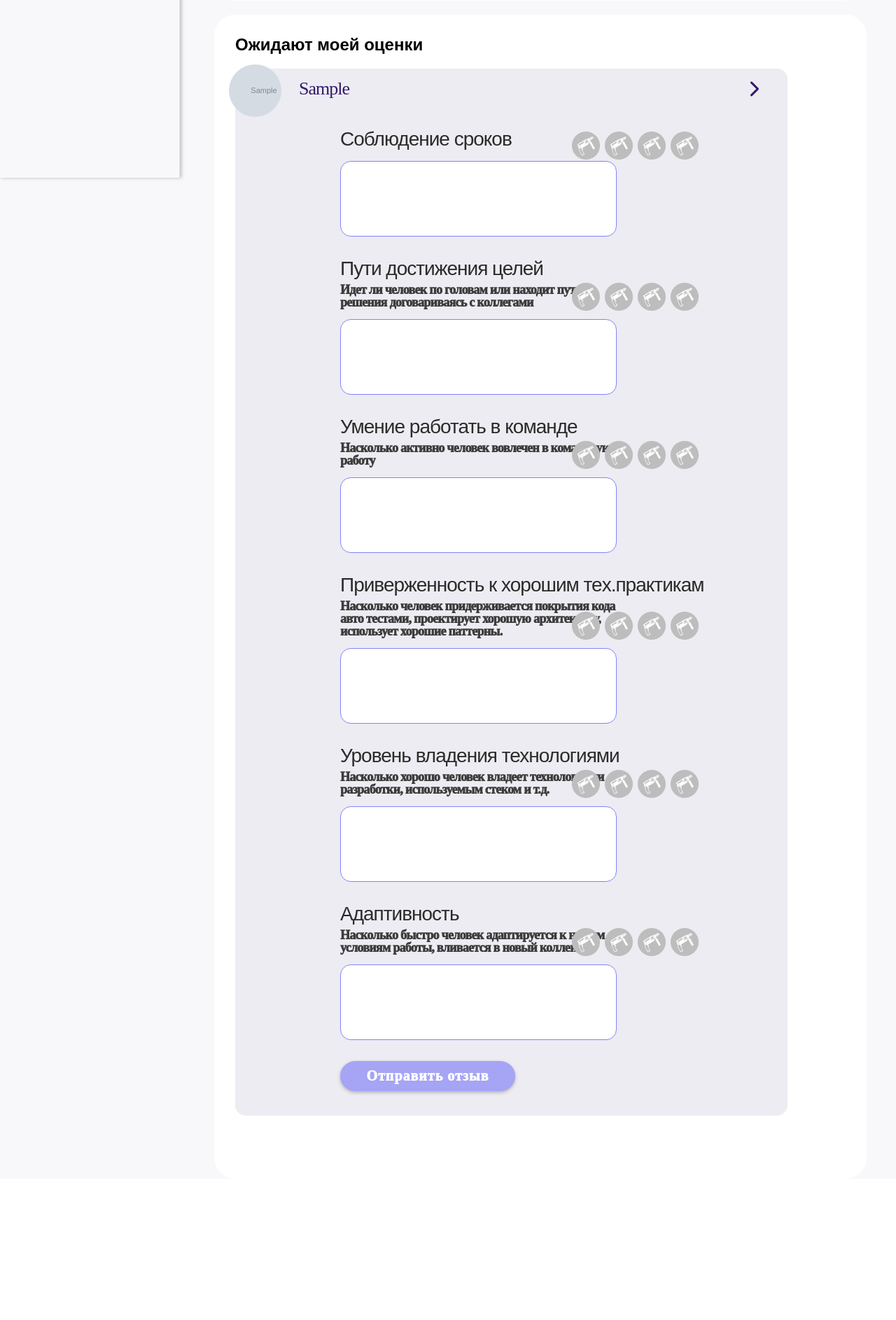
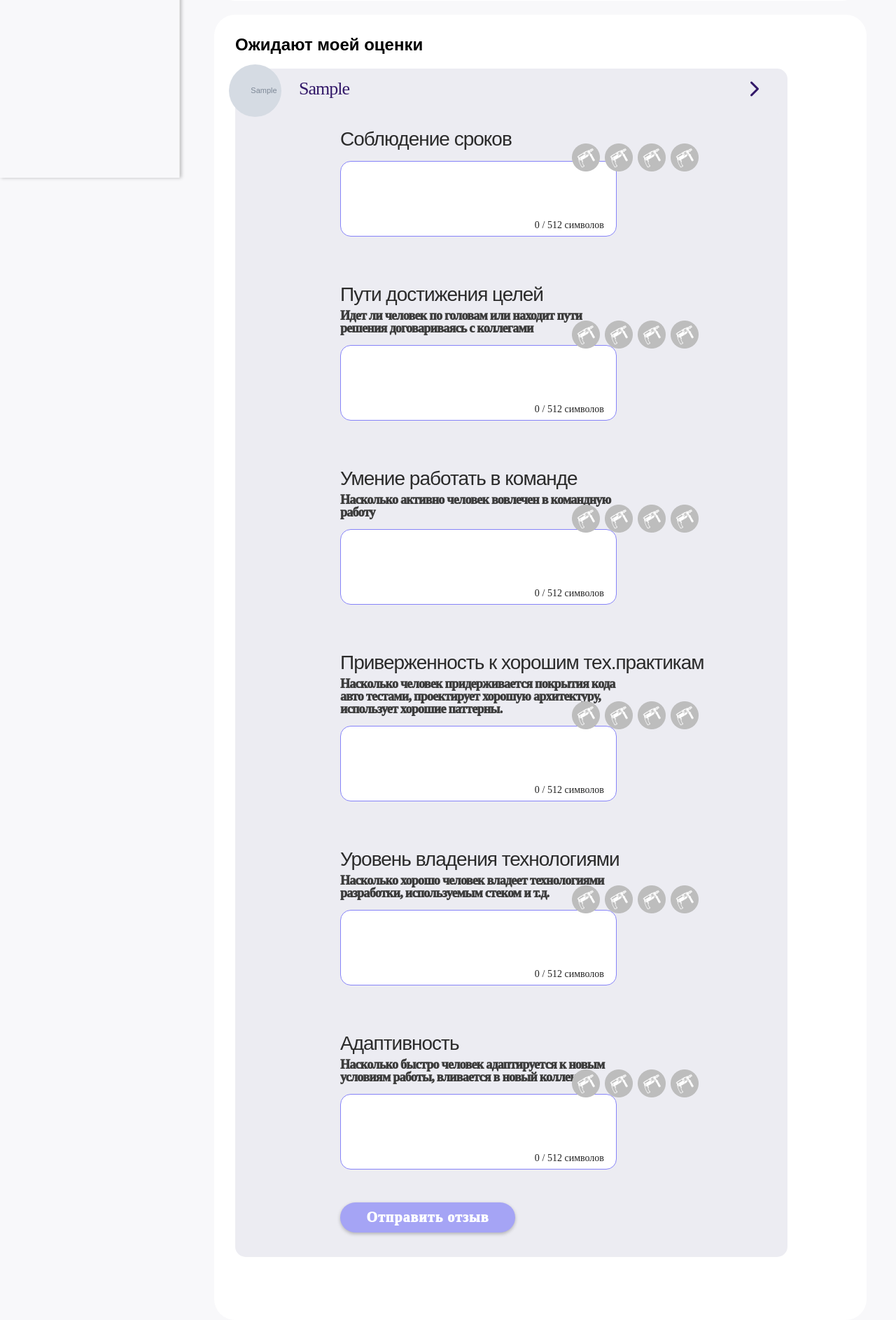
Before and after one commit to snooperv/perforator-back, a Django app: page /perforator/irate/ in a window 1280 px wide, after a click that opens the changed part. Shown: the part 546-2432 px from the top of the page at 70% size. Before the commit the page ends 2140 px from the top, so only its background shows below. Run offline with Django 3.2, Linux system fonts and the light colour scheme; a user stored in the database is signed in; tables that the repository leaves empty hold one stand-in row (values such as "Sample post"); grey boxes marked "Sample" are stand-in pictures; some libraries are stand-ins or nearby versions; some web fonts are replaced.

Commit message:
Добавил текст оценке в "я оцениваю", подключил счетчик символов в "я оцениваю" и "селф ревью"

```diff
--- a/api/perforator/static/css/me-estimate.css
+++ b/api/perforator/static/css/me-estimate.css
@@ -1,4 +1,9 @@
-
+.text_rate {
+    position: absolute;
+    margin-top: 50px;
+    margin-right: -88px;
+    width: 270px;
+}
 
 b {
     background-color: #edbd31;
@@ -31,14 +36,12 @@ b {
 
 
 .rating input:hover + label,
-.rating input:checked + label
-{
+.rating input:checked + label {
     filter: grayscale(0);
 }
 
-.rating input:not(:checked) ~ label:hover ,
-.rating input:not(:checked) ~ label:hover ~ label
-{
+.rating input:not(:checked) ~ label:hover,
+.rating input:not(:checked) ~ label:hover ~ label {
     filter: grayscale(0);
 }
 
@@ -63,7 +66,6 @@ b {
     width: 275px;
     display: none;
 }
-
 
 
 .main-title {
@@ -301,6 +303,23 @@ input[type=submit]:active {
     transform: scale(0.95)
 }
 
+.char-count {
+    text-align: right;
+    font-size: 14px;
+    position: relative;
+    top: -55px;
+    right: 41%;
+}
+
+.chars, .max {
+    font-size: 14px !important;
+    position: relative;
+    display: inline-block;
+    font-family: 'Gotham Pro light';
+    font-weight: 400;
+    color: #979797;
+}
+
 /*.rating {*/
 /*  float: right;*/
 /*  margin-right: 50px;*/
--- /dev/null
+++ b/api/perforator/static/js/i_rate_perforatoriki.js
@@ -0,0 +1,50 @@
+let rad1 = document.formRate[0].rates_deadlines;
+let rad2 = document.formRate[0].rates_approaches;
+let rad3 = document.formRate[0].rates_teamwork;
+let rad4 = document.formRate[0].rates_practices;
+let rad5 = document.formRate[0].rates_experience;
+let rad6 = document.formRate[0].rates_adaptation;
+let prev = null;
+let rates = ['Значительно ниже моих ожиданий', 'Немного ниже моих ожиданий',
+    'Немного выше моих ожиданий', 'Значительно выше моих ожиданий'];
+
+for (let i = 0; i < rad1.length; i++) {
+    rad1[i].value = rates[rad1.length - i - 1];
+    rad2[i].value = rates[rad1.length - i - 1];
+    rad3[i].value = rates[rad1.length - i - 1];
+    rad4[i].value = rates[rad1.length - i - 1];
+    rad5[i].value = rates[rad1.length - i - 1];
+    rad6[i].value = rates[rad1.length - i - 1];
+}
+
+for (let i = 0; i < rad1.length; i++) {
+    rad1[i].onclick = function () {
+        document.getElementById('text_rate1').innerHTML = this.value;
+    };
+    rad2[i].onclick = function () {
+        document.getElementById('text_rate2').innerHTML = this.value;
+    };
+    rad3[i].onclick = function () {
+        document.getElementById('text_rate3').innerHTML = this.value;
+    };
+    rad4[i].onclick = function () {
+        document.getElementById('text_rate4').innerHTML = this.value;
+    };
+    rad5[i].onclick = function () {
+        document.getElementById('text_rate5').innerHTML = this.value;
+    };
+    rad6[i].onclick = function () {
+        document.getElementById('text_rate6').innerHTML = this.value;
+    };
+}
+
+$('#deadlines, #goals, #teamwork, #techPrac, #techSkills, #adaptive').each(function () {
+    let characterCount = $(this).val().length,
+        current = $(this).next().find('.chars')
+    $(this).keyup(function () {
+        let characterCount = $(this).val().length,
+            current = $(this).next().find('.chars')
+        current.text(characterCount);
+    })
+    current.text(characterCount);
+});
--- a/api/perforator/templates/main/mainfiles/i_rate.html
+++ b/api/perforator/templates/main/mainfiles/i_rate.html
@@ -58,7 +58,7 @@
                     <div id="myDropdown-{{ profile.id }}" class="dropdown-content">
                         <div class="dropdown-container">
 
-                            <form action="/perforator/process_rate/" method="post">
+                            <form action="/perforator/process_rate/" method="post" name="formRate">
                                 {% csrf_token %}
                                 {% load widget_tweaks %}
                                 <h3 class="dropdownTitle">
@@ -66,6 +66,10 @@
                                 </h3>
 
                                 {% render_field review.deadlines id='deadlines' class='ta' %}
+                                <div class="char-count">
+                                    <span id="imp-zones-chars" class="chars">0</span>
+                                    <span id="plan-max" class="max">/ 512 символов</span>
+                                </div>
 
                                 <div class="rating" style="position: relative; top: 10px;">
                                     {% for choice in review.rates_deadlines %}
@@ -77,9 +81,11 @@
                                         <label for="{{ choice.id_for_label }}">
                                             <img src="{% static 'img/rating2.png' %}">
                                         </label>
+
                                     {% endfor %}
+                                    <p id="text_rate1" class="text_rate"></p>
+                                </div>
 
-                                </div>
 
                                 <h3 class="dropdownTitle">
                                     Пути достижения целей
@@ -91,6 +97,10 @@
                                 </p>
 
                                 {% render_field review.approaches id='goals' class='ta' %}
+                                <div class="char-count">
+                                    <span id="imp-zones-chars" class="chars">0</span>
+                                    <span id="plan-max" class="max">/ 512 символов</span>
+                                </div>
 
                                 <div class="rating">
                                     {% for choice in review.rates_approaches %}
@@ -99,6 +109,7 @@
                                             <img src="{% static 'img/rating2.png' %}">
                                         </label>
                                     {% endfor %}
+                                    <p id="text_rate2" class="text_rate"></p>
                                 </div>
 
                                 <h3 class="dropdownTitle">
@@ -110,6 +121,10 @@
                                 </p>
 
                                 {% render_field review.teamwork id='teamwork' class='ta' %}
+                                <div class="char-count">
+                                    <span id="imp-zones-chars" class="chars">0</span>
+                                    <span id="plan-max" class="max">/ 512 символов</span>
+                                </div>
 
 
                                 <div class="rating">
@@ -119,6 +134,7 @@
                                             <img src="{% static 'img/rating2.png' %}">
                                         </label>
                                     {% endfor %}
+                                    <p id="text_rate3" class="text_rate"></p>
                                 </div>
 
                                 <h3 class="dropdownTitle">
@@ -132,6 +148,10 @@
                                 </p>
 
                                 {% render_field review.practices id='techPrac' class='ta' %}
+                                <div class="char-count">
+                                    <span id="imp-zones-chars" class="chars">0</span>
+                                    <span id="plan-max" class="max">/ 512 символов</span>
+                                </div>
 
 
                                 <div class="rating">
@@ -141,6 +161,7 @@
                                             <img src="{% static 'img/rating2.png' %}">
                                         </label>
                                     {% endfor %}
+                                    <p id="text_rate4" class="text_rate"></p>
                                 </div>
 
                                 <h3 class="dropdownTitle">
@@ -154,6 +175,10 @@
                                 </p>
 
                                 {% render_field review.experience id='techSkills' class='ta' %}
+                                <div class="char-count">
+                                    <span id="imp-zones-chars" class="chars">0</span>
+                                    <span id="plan-max" class="max">/ 512 символов</span>
+                                </div>
 
                                 <div class="rating">
                                     {% for choice in review.rates_experience %}
@@ -162,6 +187,7 @@
                                             <img src="{% static 'img/rating2.png' %}">
                                         </label>
                                     {% endfor %}
+                                    <p id="text_rate5" class="text_rate"></p>
                                 </div>
 
                                 <h3 class="dropdownTitle">
@@ -174,6 +200,10 @@
                                 </p>
 
                                 {% render_field review.adaptation id='adaptive' class='ta' %}
+                                <div class="char-count">
+                                    <span id="imp-zones-chars" class="chars">0</span>
+                                    <span id="plan-max" class="max">/ 512 символов</span>
+                                </div>
 
                                 <div class="rating">
                                     {% for choice in review.rates_adaptation %}
@@ -182,6 +212,7 @@
                                             <img src="{% static 'img/rating2.png' %}">
                                         </label>
                                     {% endfor %}
+                                    <p id="text_rate6" class="text_rate"></p>
                                 </div>
 
                                 <input type="hidden" name="profile" value={{ profile.id }}>
@@ -199,5 +230,6 @@
         </div>
     </div>
 
+    <script src="{% static 'js/i_rate_perforatoriki.js' %}"></script>
     <script src="{% static 'js/dropdown_rate.js' %}"></script>
 {% endblock %}
--- a/api/perforator/templates/main/mainfiles/self_review.html
+++ b/api/perforator/templates/main/mainfiles/self_review.html
@@ -62,4 +62,8 @@
     <script src="{% static 'js/self_review_main_function.js' %}"></script>
     <script src="{% static 'js/peers_main_functions.js' %}"></script>
     <script src="{% static 'js/buttons_peers.js' %}"></script>
+    <script>
+
+
+    </script>
 {% endblock %}
```
Also changed, not shown: api/perforator/static/css/self-review.css (+20 -3 lines), api/perforator/static/js/self_review_main_function.js (+30 -3 lines), api/perforator/media/photos/3f97a98c851943dfa422f2dc58afedf3.jpg. Lines whose indentation alone changed are shown as unchanged.
